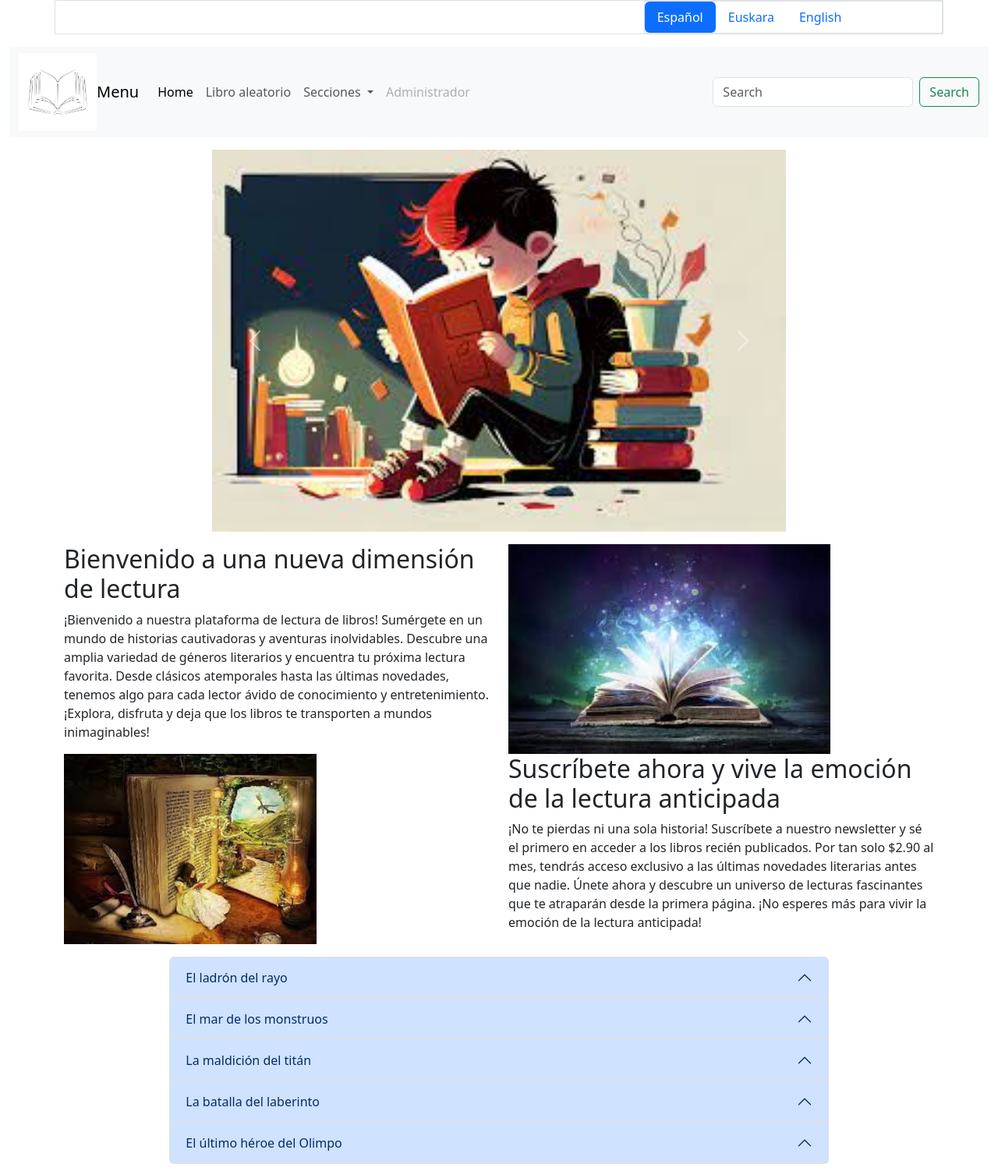
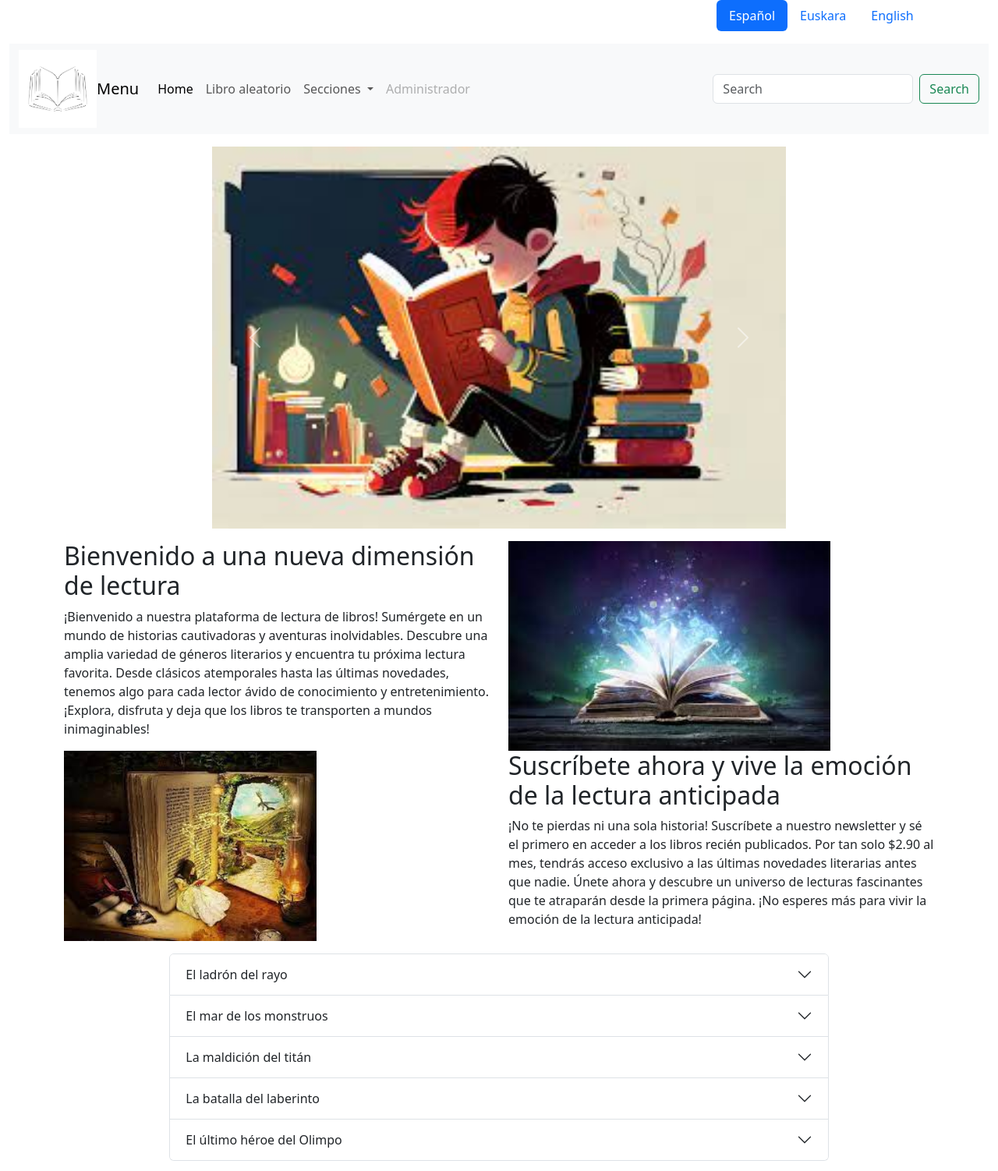
Before and after one commit to LaCeBr/EjercicioBootstrap, a website: page home.html in a window 1280 px wide. Shown: the top 1502 px of the page at 78% size. Drawn offline with nearby package versions, Linux system fonts and the light colour scheme.

Commit message:
Retoques estéticos home

```diff
--- a/home.html
+++ b/home.html
@@ -12,8 +12,8 @@
     y no aparte de las exigencias, por lo que indicaré cada bloque responsivo que se incluya -->
 <body>
     <!-- Primer bloque responsivo: selección de idioma -->
-    <div class="container-sm border p-7">
-        <div class="row offset-md-8 border">
+    <div class="container-sm p-7">
+        <div class="row offset-md-9">
             <ul class="nav nav-pills">
                 <li class="nav-item">
                     <a class="nav-link active" aria-current="page" href="#">Español</a>
@@ -136,13 +136,13 @@
     </div>
     <div><p></p></div>
     <!-- Cuarto bloque responsivo: acordeón -->
-    <div clas="container-fluid border">
+    <div clas="container-fluid">
         <div class="row">
             <div class="col-md-8 mx-auto">
-                <div class="accordion" id="accordionExample">
+                <div class="accordion" id="acordeon">
                     <div class="accordion-item">
                         <h2 class="accordion-header">
-                            <button class="accordion-button" type="button" data-bs-toggle="collapse"
+                            <button class=" accordion-button collapsed" type="button" data-bs-toggle="collapse"
                                 data-bs-target="#CollapseOne" aria-expanded="false"
                                 aria-controls="CollapseOne">
                                 El ladrón del rayo
@@ -175,7 +175,7 @@
                     </div>
                     <div class="accordion-item">
                         <h2 class="accordion-header">
-                            <button class="accordion-button" type="button" data-bs-toggle="collapse"
+                            <button class=" accordion-button collapsed" type="button" data-bs-toggle="collapse"
                                 data-bs-target="#CollapseTwo" aria-expanded="false"
                                 aria-controls="CollapseTwo">
                                 El mar de los monstruos
@@ -205,7 +205,7 @@
                     </div>
                     <div class="accordion-item">
                         <h2 class="accordion-header">
-                            <button class="accordion-button" type="button" data-bs-toggle="collapse"
+                            <button class=" accordion-button collapsed" type="button" data-bs-toggle="collapse"
                                 data-bs-target="#CollapseThree" aria-expanded="false"
                                 aria-controls="CollapseThree">
                                 La maldición del titán
@@ -233,7 +233,7 @@
                     </div>
                     <div class="accordion-item">
                         <h2 class="accordion-header">
-                            <button class="accordion-button" type="button" data-bs-toggle="collapse"
+                            <button class=" accordion-button collapsed" type="button" data-bs-toggle="collapse"
                                 data-bs-target="#CollapseFour" aria-expanded="false"
                                 aria-controls="CollapseFour">
                                 La batalla del laberinto
@@ -262,7 +262,7 @@
                     </div>
                     <div class="accordion-item">
                         <h2 class="accordion-header">
-                            <button class="accordion-button" type="button" data-bs-toggle="collapse"
+                            <button class=" accordion-button collapsed" type="button" data-bs-toggle="collapse"
                                 data-bs-target="#CollapseFive" aria-expanded="false"
                                 aria-controls="CollapseFive">
                                 El último héroe del Olimpo
```
